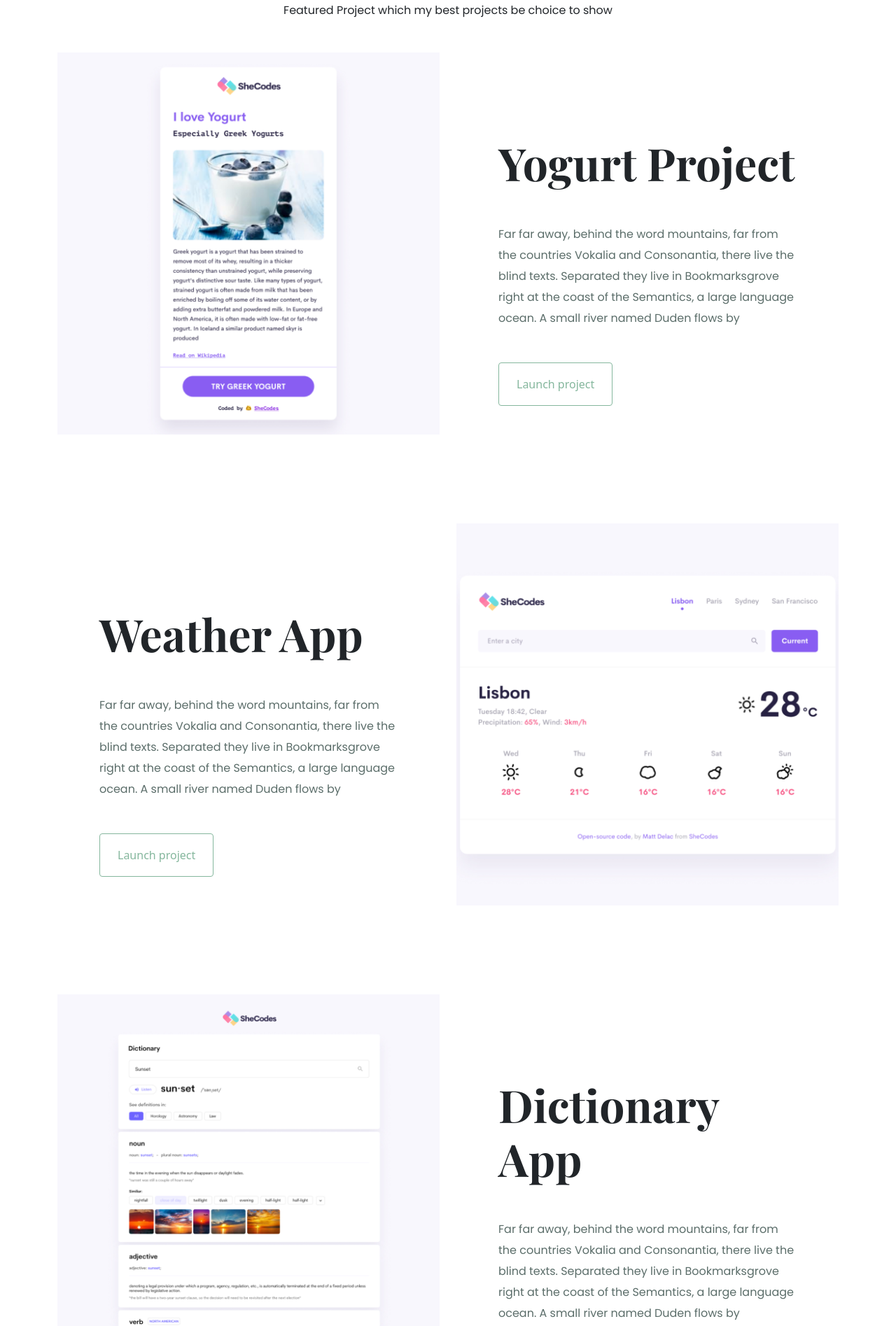
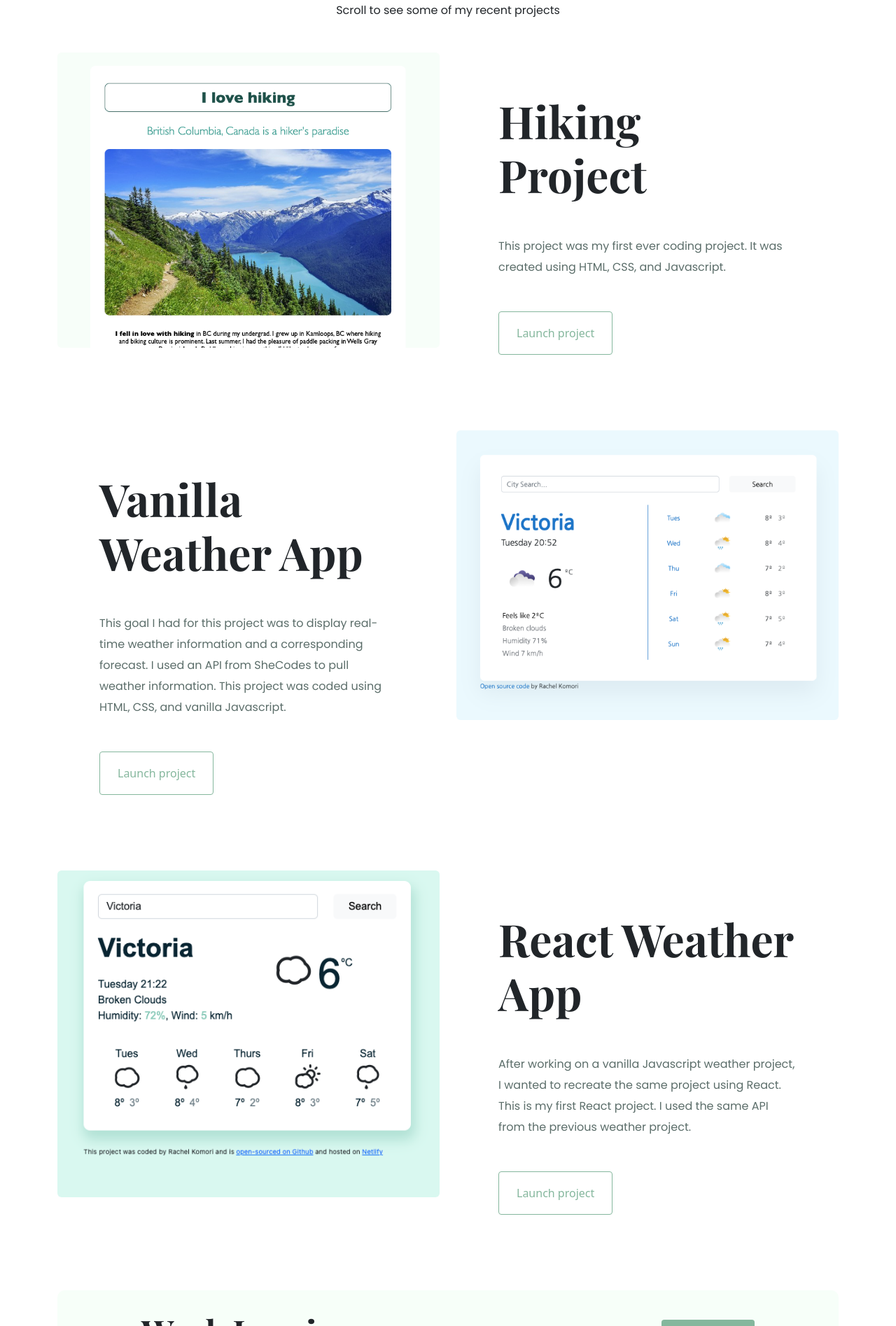
Before and after one commit to raachelkk/portfolio-2, a plain HTML site: page index.html in a window 1280 px wide. Shown: the part 755-2650 px from the top of the page at 70% size. Drawn offline with nearby package versions, Linux system fonts and the light colour scheme.

Commit message:
Updated project images, descritions

```diff
--- a/css/styles.css
+++ b/css/styles.css
@@ -88,7 +88,7 @@ h3 {
 }
 
 .project-intro {
-  margin: 120px 60px;
+  margin: 60px 60px;
 }
 
 .project-intro h2 {
--- a/index.html
+++ b/index.html
@@ -69,32 +69,29 @@
         >Contact me</a
       >
     </div>
-    <p class="text-center m-5">
-      Featured Project which my best projects be choice to show
-    </p>
+    <p class="text-center m-5">Scroll to see some of my recent projects</p>
 
     <div class="container">
       <div class="row mb-5">
         <div class="col d-none d-lg-block">
           <img
-            src="/images/yogurt.jpg"
-            alt="Yogurt Application Screenshot"
-            class="img-fluid"
+            src="/images/hiking.png"
+            alt="Hiking Application Screenshot"
+            class="img-fluid rounded"
           />
         </div>
         <div class="col">
           <div class="project-intro">
-            <h2 class="mb-5">Yogurt Project</h2>
+            <h2 class="mb-5">Hiking Project</h2>
             <p class="mb-5">
-              Far far away, behind the word mountains, far from the countries
-              Vokalia and Consonantia, there live the blind texts. Separated
-              they live in Bookmarksgrove right at the coast of the Semantics, a
-              large language ocean. A small river named Duden flows by
+              This project was my first ever coding project. It was created
+              using HTML, CSS, and Javascript.
             </p>
             <a
-              href="/work.html"
+              href="https://main--elegant-lily-7bc3bb.netlify.app/"
               class="btn btn-outline"
-              title="Launch Yogurt Project"
+              title="Launch Hiking Project"
+              target="_blank"
               >Launch project</a
             >
           </div>
@@ -103,50 +100,51 @@
       <div class="row mb-5">
         <div class="col">
           <div class="project-intro">
-            <h2 class="mb-5">Weather App</h2>
+            <h2 class="mb-5">Vanilla Weather App</h2>
             <p class="mb-5">
-              Far far away, behind the word mountains, far from the countries
-              Vokalia and Consonantia, there live the blind texts. Separated
-              they live in Bookmarksgrove right at the coast of the Semantics, a
-              large language ocean. A small river named Duden flows by
+              This goal I had for this project was to display real-time weather
+              information and a corresponding forecast. I used an API from
+              SheCodes to pull weather information. This project was coded using
+              HTML, CSS, and vanilla Javascript.
             </p>
             <a
-              href="/work.html"
+              href="https://marvelous-sopapillas-2638bb.netlify.app/"
               class="btn btn-outline"
               title="Launch Weather App"
+              target="_blank"
               >Launch project</a
             >
           </div>
         </div>
         <div class="col d-none d-lg-block">
           <img
-            src="/images/weather.jpg"
-            alt="Yogurt Application Screenshot"
-            class="img-fluid"
+            src="/images/vanilla-weather.png"
+            alt="Weather Application Screenshot"
+            class="img-fluid rounded"
           />
         </div>
       </div>
       <div class="row mb-5">
         <div class="col d-none d-lg-block">
           <img
-            src="/images/dictionary.jpg"
+            src="/images/react-weather.png"
             alt="Yogurt Application Screenshot"
-            class="img-fluid"
+            class="img-fluid rounded"
           />
         </div>
         <div class="col">
           <div class="project-intro">
-            <h2 class="mb-5">Dictionary App</h2>
+            <h2 class="mb-5">React Weather App</h2>
             <p class="mb-5">
-              Far far away, behind the word mountains, far from the countries
-              Vokalia and Consonantia, there live the blind texts. Separated
-              they live in Bookmarksgrove right at the coast of the Semantics, a
-              large language ocean. A small river named Duden flows by
+              After working on a vanilla Javascript weather project, I wanted to
+              recreate the same project using React. This is my first React
+              project. I used the same API from the previous weather project.
             </p>
             <a
-              href="/work.html"
+              href="https://endearing-zabaione-a960a3.netlify.app/"
               class="btn btn-outline"
-              title="Launch Dictionary App"
+              title="Launch React Weather App"
+              target="_blank"
               >Launch project</a
             >
           </div>
@@ -166,9 +164,9 @@
           >
         </div>
         <a
-          href="mailto:rachel@gmail.com"
+          href="mailto:rachel.komori5@gmail.com"
           class="d-flex justify-content-center mb-5 email-link"
-          >rachel@gmail.com</a
+          >rachel.komori5@gmail.com</a
         >
         <div class="social-links d-flex justify-content-center mb-5">
           <a
```
Also changed, not shown: contact.html (+2 -2 lines), work.html (+2 -2 lines), images/dictionary.jpg (deleted), images/hiking.png (added), images/react-weather.png (added), images/translator.jpg (deleted), images/vanilla-weather.png (added), images/weather.jpg (deleted), images/yogurt.jpg (deleted).
